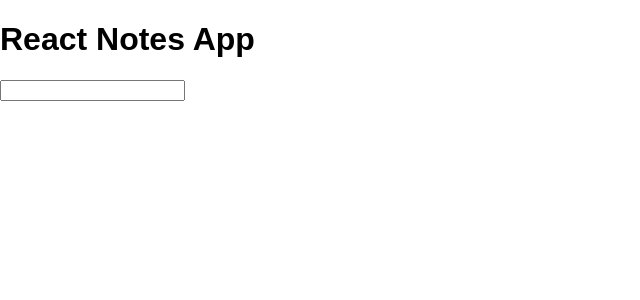
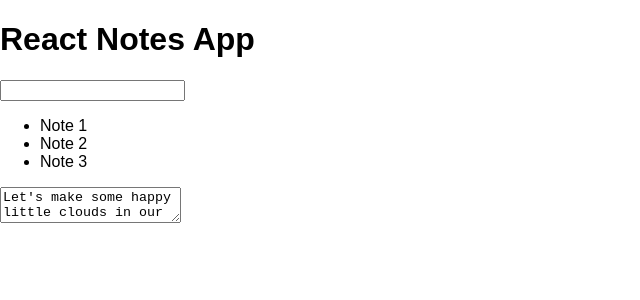
Before and after one commit to stephenjarrett/react-notes-app, a React (Create React App) app: page / in a window 1280 px wide. Shown: the top 300 px of the page, without its empty margins (0-640 px from the left). Built offline with nearby package versions, Linux system fonts and the light colour scheme.

Commit message:
converted all app.js sections to components

```diff
--- a/src/App.js
+++ b/src/App.js
@@ -1,18 +1,21 @@
 import React from 'react';
-import logo from './logo.svg';
 import './App.css';
+import DocumentList from './DocumentList.js';
+import SearchBar from './SearchBar.js';
+import DocumentEditor from './DocumentEditor.js';
 
 class App extends React.Component {
     render() {
         return (
         <div className="notes-app">
-            <header className="search-bar">
-                <h1>React Notes App</h1>
-                <input type="text" name="" id=""/>
-            </header>
+            <h1>React Notes App</h1>
 
-            <div className="document-list">
-            </div>
+            <SearchBar />
+
+            <DocumentList />
+
+            <DocumentEditor />
+
         </div>
         );
     }
--- /dev/null
+++ b/src/DocumentEditor.js
@@ -0,0 +1,14 @@
+import React from 'react';
+
+class DocumentEditor extends React.Component {
+    render() {
+        return (
+            <div className="document-editor">
+                {/* text area in JSX isn't regular HTML */}
+                <textarea value="Let's make some happy little clouds in our world. Be brave. That's the way I look when I get home late; black and blue. You can create the world you want to see and be a part of. You have that power." />
+            </div>
+        );
+    }
+}
+
+export default DocumentEditor;
--- /dev/null
+++ b/src/DocumentList.js
@@ -0,0 +1,18 @@
+import React from 'react';
+
+class DocumentList extends React.Component {
+    render() {
+        return (
+            <div className="document-list">
+                <ul>
+                    <li className="document-list-item">Note 1</li>
+                    <li className="document-list-item">Note 2</li>
+                    <li className="document-list-item">Note 3</li>
+                </ul>
+            </div>
+        );
+    }
+}
+
+
+export default DocumentList;
--- /dev/null
+++ b/src/SearchBar.js
@@ -0,0 +1,13 @@
+import React from 'react'
+
+class SearchBar extends React.Component {
+    render() {
+        return (
+            <div className="search-bar">
+                <input type="text" name="" id=""/>
+            </div>
+        );
+    }
+}
+
+export default SearchBar;
```
Also changed, not shown: 1 other file (tests, documents, lock files or other folders).
